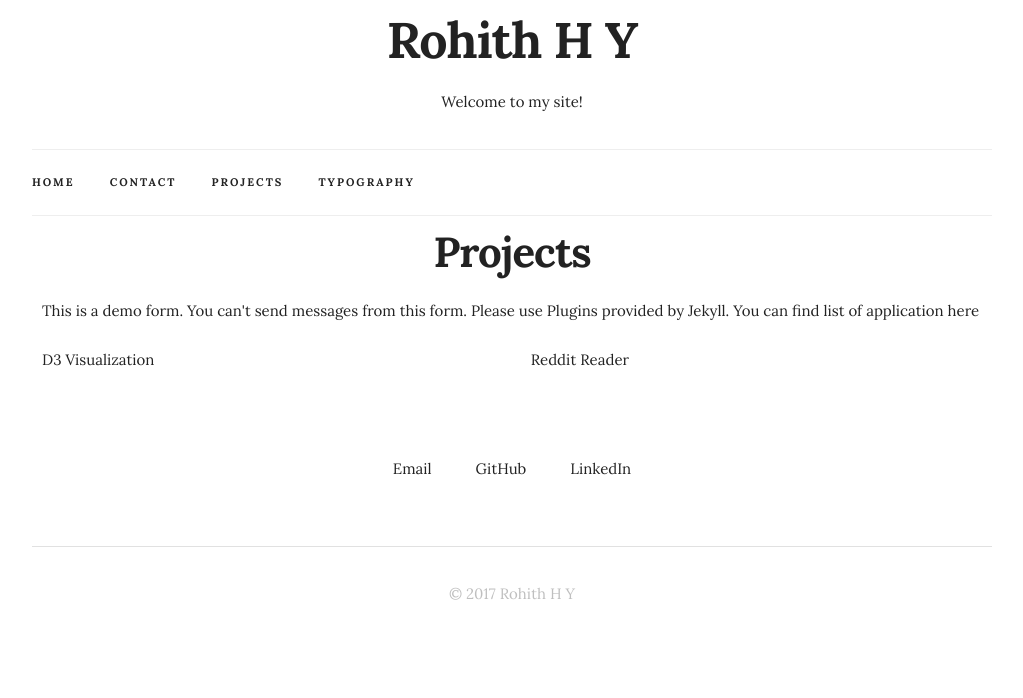
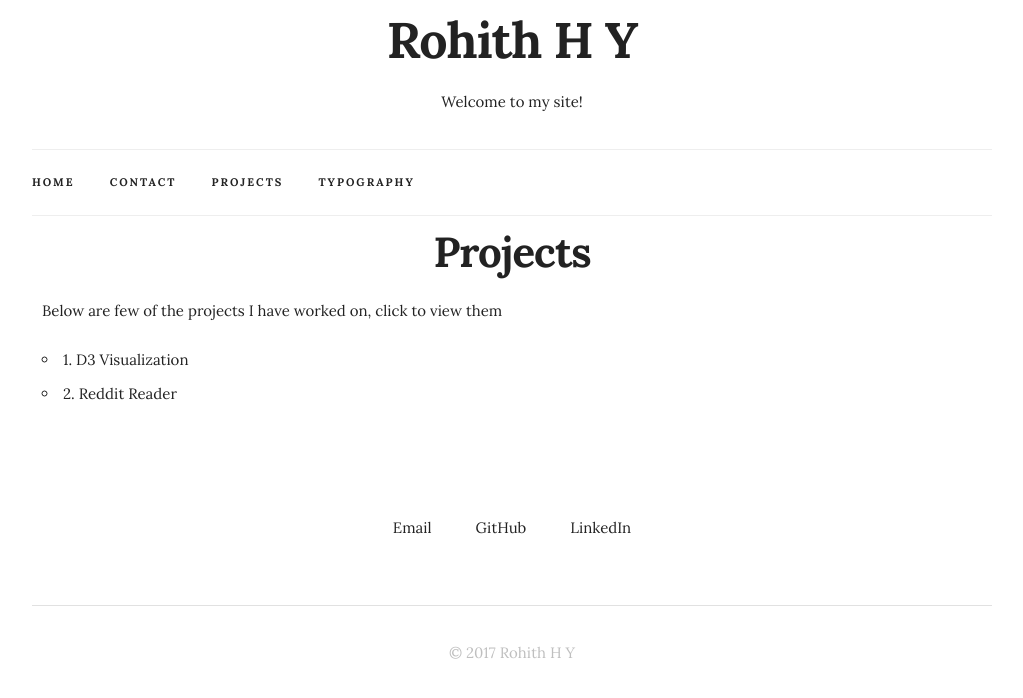
Before and after one commit to rohithh/rohithh.github.io, a Jekyll site: the page built from projects.html, in a window 1280 px wide. Shown: the top 698 px of the page, without its empty margins (128-1151 px from the left). Built offline with Jekyll 4.4.1, drawn with Linux system fonts in a browser that asks for light colours.

```diff
--- a/projects.html
+++ b/projects.html
@@ -6,15 +6,17 @@ description: "Projects"
 
             <div class="contact">
                 <h2 class="contact-title">Projects</h2>
-                <p>This is a demo form. You can't send messages from this form. Please use Plugins provided by Jekyll. You can find list of application <a href="">here</a></p>
+                <p>Below are few of the projects I have worked on, click to view them</p>
                 <form>
                     <div class="row">
-                        <div class="six columns">
-                            <a href="https://rohithh.github.io/D3.js">D3 Visualization</a>
-                        </div>
-                        <div class="six columns">
-                            <a href="https://rohithh.github.io/RedditReader">Reddit Reader</a>
-                        </div>
+                        <ul>
+                            <li>
+                                <a href="https://rohithh.github.io/D3.js">1. D3 Visualization</a>
+                            </li>
+                            <li>
+                                <a href="https://rohithh.github.io/RedditReader">2. Reddit Reader</a>
+                            </li>
+                        </ul>
                     </div>
                 </form>
             </div>
```
